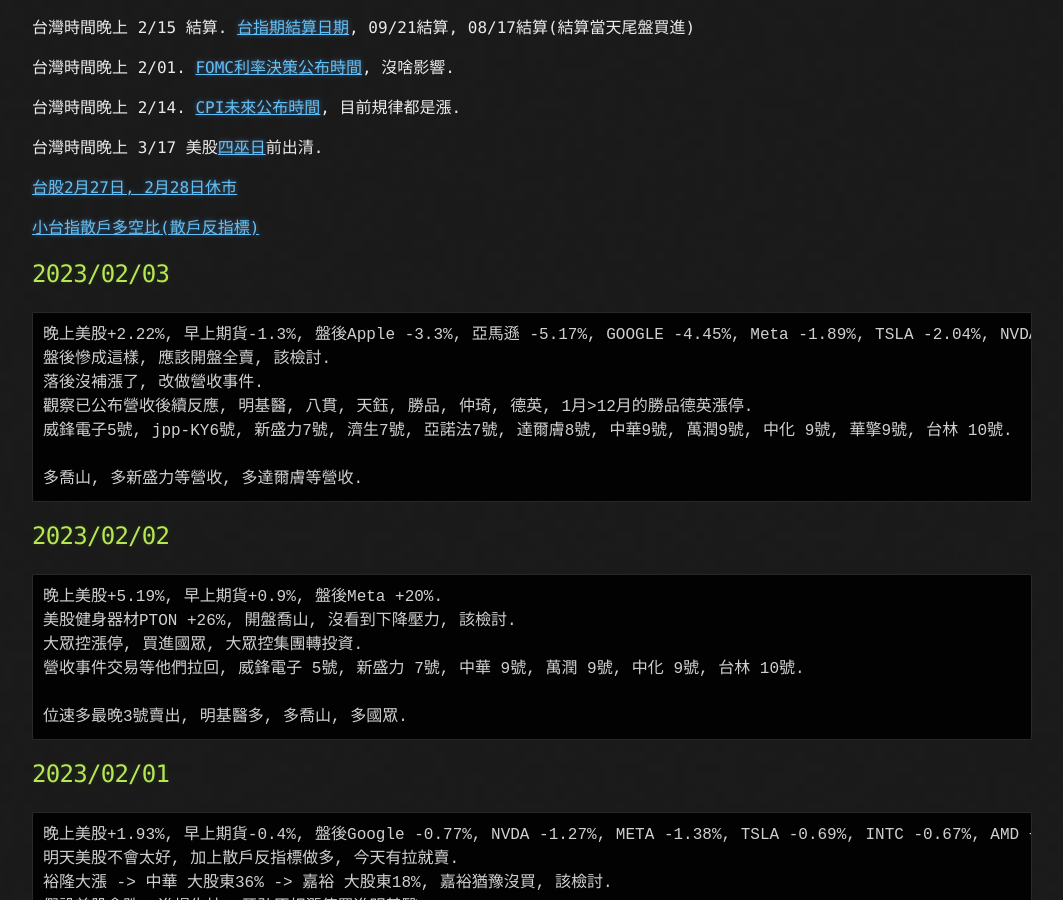
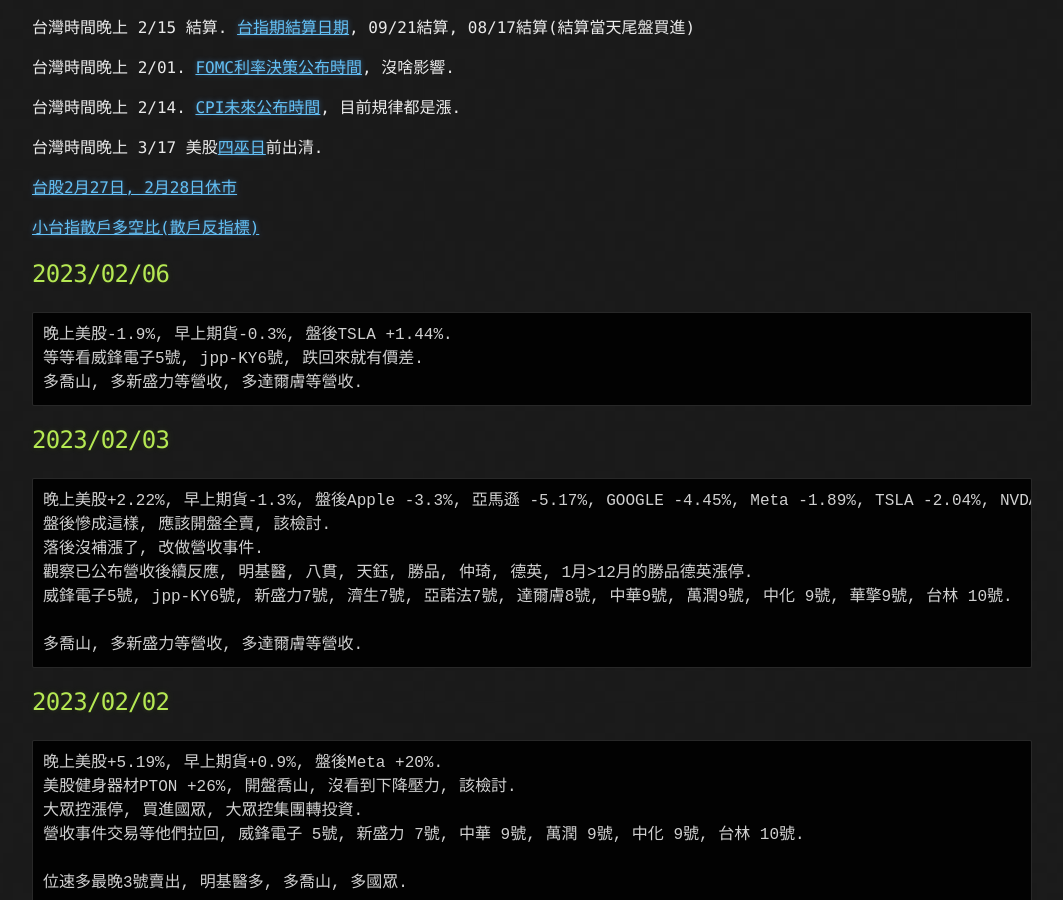
Before and after one commit to lepg5487/Stock_God, a Jekyll site: the page built from index.md, in a window 1280 px wide and 900 px high, scrolled down 362 px. Shown: the whole window, without its empty margins (108-1171 px from the left). Built offline with Jekyll 4.4.1, drawn with Linux system fonts in a browser that asks for light colours; our own code applies the rules of GitHub Pages for plain Markdown files.

Commit message:
Update index.md

````diff
--- a/index.md
+++ b/index.md
@@ -19,6 +19,13 @@
 [台股2月27日, 2月28日休市](https://www.twse.com.tw/zh/holidaySchedule/holidaySchedule)
 
 [小台指散戶多空比(散戶反指標)](https://www.macromicro.me/charts/20069/tw-mtx-long-to-short-ratio-of-individual-player)
+
+## 2023/02/06
+```
+晚上美股-1.9%, 早上期貨-0.3%, 盤後TSLA +1.44%.
+等等看威鋒電子5號, jpp-KY6號, 跌回來就有價差.
+多喬山, 多新盛力等營收, 多達爾膚等營收.
+```
 
 ## 2023/02/03
 ```
````
